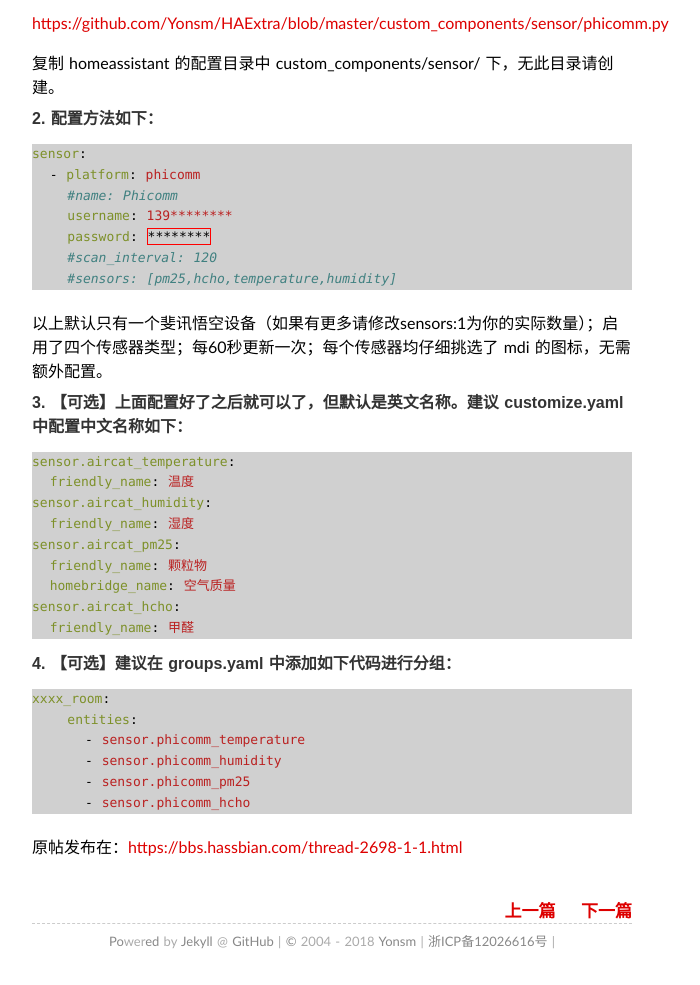
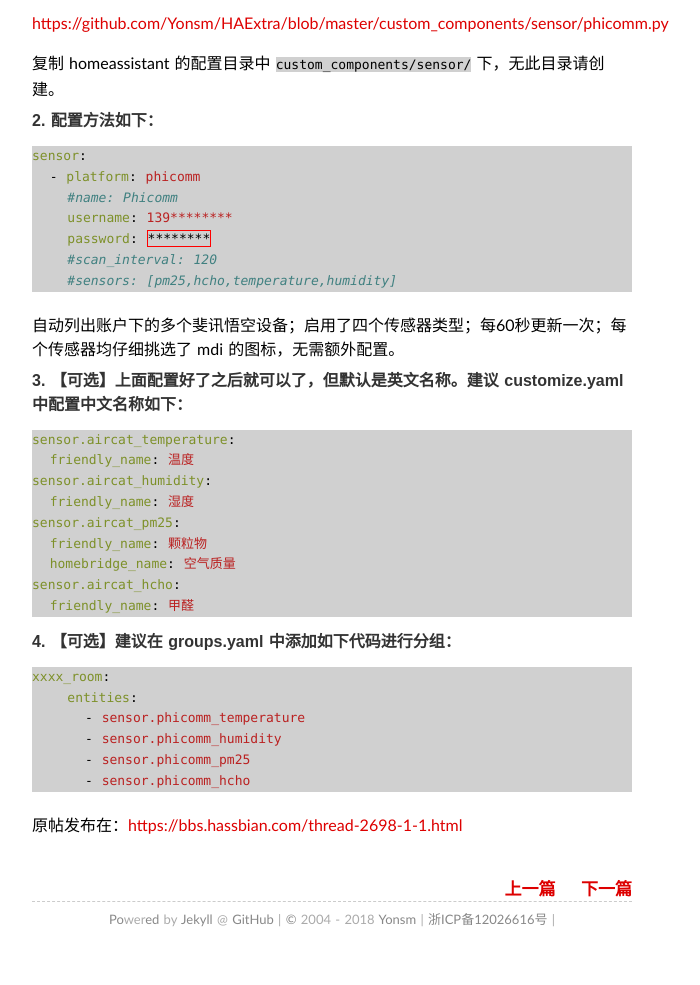
Before and after one commit to Yonsm/Yonsm.github.io, a Jekyll site: the page built from _posts/2018-02-05-phicomm.md, in a window 1280 px wide. Shown: the part 516-1501 px from the top of the page, without its empty margins (308-1008 px from the left). Built offline with Jekyll 4.4.1, drawn with Linux system fonts in a browser that asks for light colours; comment, search, counter and statistics services are not loaded; after the commit the page ends 1479 px from its top, so only the background shows below that.

Commit message:
Update 2018-02-05-phicomm.md

````diff
--- a/_posts/2018-02-05-phicomm.md
+++ b/_posts/2018-02-05-phicomm.md
@@ -14,7 +14,7 @@ tags: 智能家居
 
 [https://github.com/Yonsm/HAExtra/blob/master/custom_components/sensor/phicomm.py](https://github.com/Yonsm/HAExtra/blob/master/custom_components/sensor/phicomm.py)
 
-复制 homeassistant 的配置目录中 custom_components/sensor/ 下，无此目录请创建。
+复制 homeassistant 的配置目录中 `custom_components/sensor/` 下，无此目录请创建。
 
 #### 2. 配置方法如下：
 
@@ -28,7 +28,7 @@ sensor:
     #sensors: [pm25,hcho,temperature,humidity]
 ```
 
-以上默认只有一个斐讯悟空设备（如果有更多请修改sensors:1为你的实际数量）；启用了四个传感器类型；每60秒更新一次；每个传感器均仔细挑选了 mdi 的图标，无需额外配置。
+自动列出账户下的多个斐讯悟空设备；启用了四个传感器类型；每60秒更新一次；每个传感器均仔细挑选了 mdi 的图标，无需额外配置。
 
 #### 3. 【可选】上面配置好了之后就可以了，但默认是英文名称。建议 customize.yaml 中配置中文名称如下：
 
````
